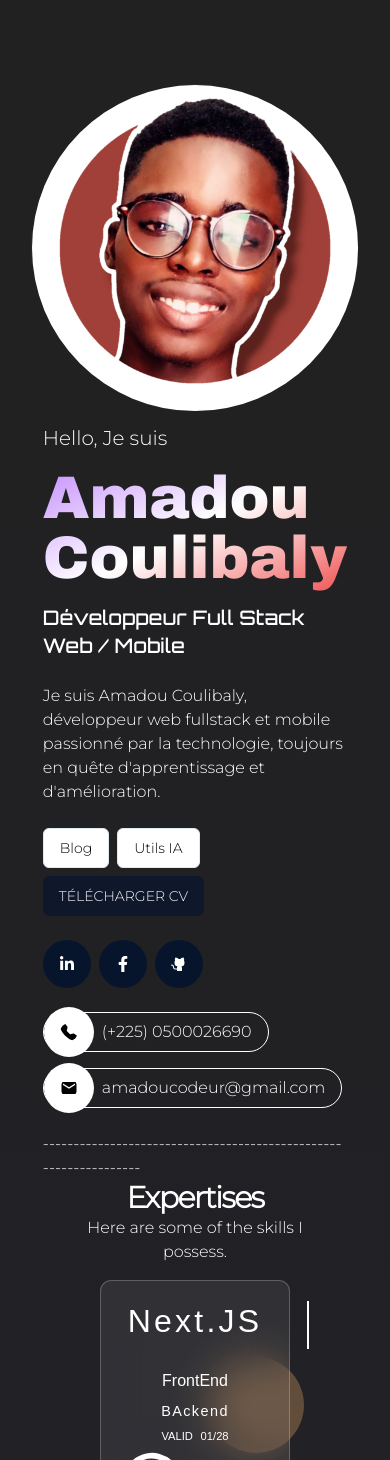
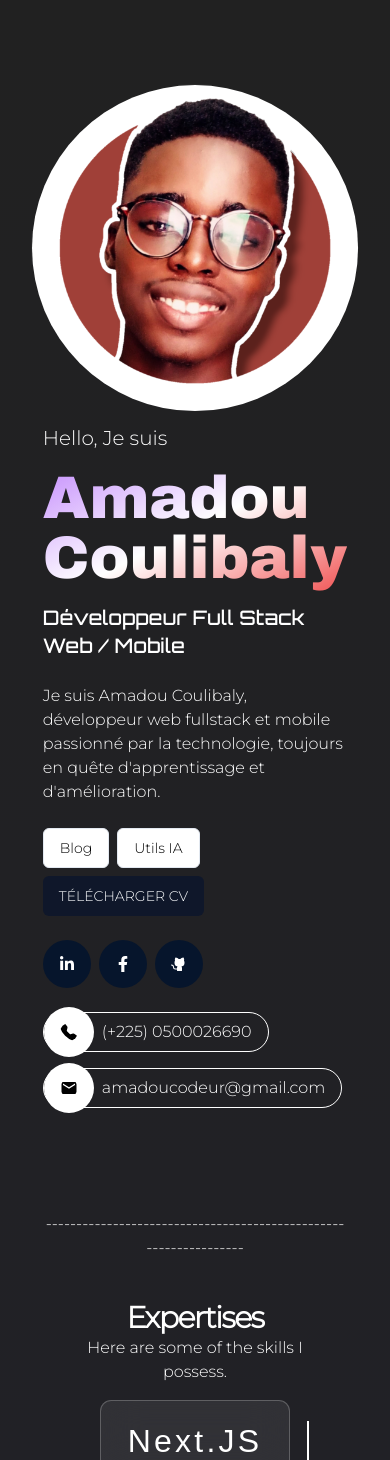
Before and after one commit to amadoucodeur/amadou, a Next.js app: page / in a window 390 px wide. Shown: the top 1460 px of the page. Built offline with nearby package versions, Linux system fonts and the light colour scheme.

Commit message:
leger modif

```diff
--- a/app/page.tsx
+++ b/app/page.tsx
@@ -35,13 +35,13 @@ export default function Home() {
           />
         </div>
 
-        <div className="flex flex-col justify-start gap-6">
+        <div className="flex flex-col justify-start gap-6 mb-10">
           <h1 className="text-xl">
             Hello, Je suis{" "}
             <span
               className={clsx(
                 archivo_Black.className,
-                "font-bold text-6xl md:text-8xl block text-transparent bg-clip-text bg-gradient-to-br from-purple-400 via-white to-red-500 py-4"
+                "font-bold text-6xl md:text-7xl lg:text-8xl block text-transparent bg-clip-text bg-gradient-to-br from-purple-400 via-white to-red-500 py-4"
               )}
             >
               Amadou Coulibaly
@@ -103,7 +103,7 @@ export default function Home() {
             </p>
           </div>
         </div>
-        <p>-----------------------------------------------------------------</p>
+        <p className="text-center my-10">-----------------------------------------------------------------</p>
       </div>
       <div className="mb-32 grid text-center lg:max-w-5xl lg:w-full lg:mb-0 lg:grid-cols-4 lg:text-left gap-4">
         <div className="">
```
